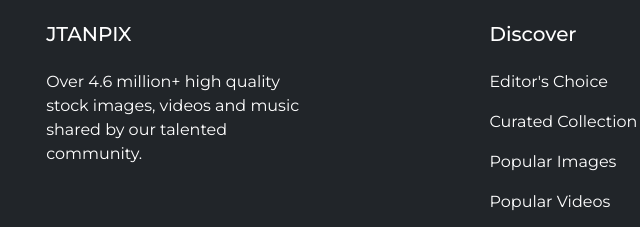
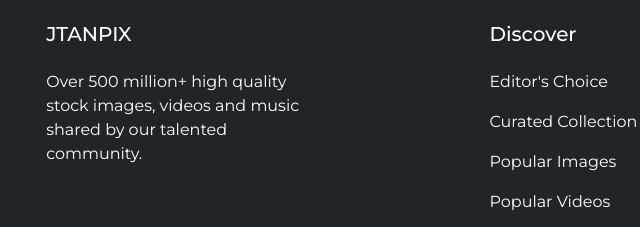
Before and after one commit to jtanwebdev/kodego-portfolio-project-3, a plain HTML site: page index.html in a window 1280 px wide. Shown: the part 2058-2285 px from the top of the page, 115-755 px from the left. Drawn offline with nearby package versions, Linux system fonts and the light colour scheme.

Commit message:
third commit

```diff
--- a/index.html
+++ b/index.html
@@ -327,7 +327,7 @@
           <div class="col-md-3 col-lg-3 col-xl-3 mx-auto mt-3">
             <h5 class="mb-4 font-weight-bold text-white">JTANPIX</h5>
             <p>
-              Over 4.6 million+ high quality stock images, videos and music
+              Over 500 million+ high quality stock images, videos and music
               shared by our talented community.
             </p>
           </div>
```
